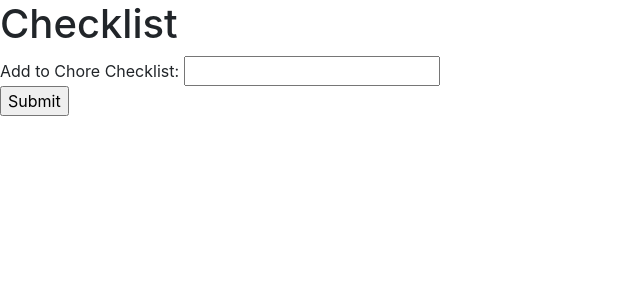
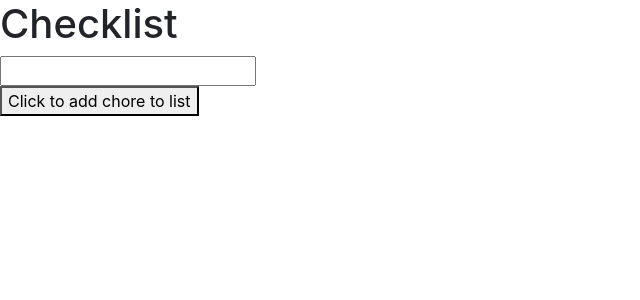
Before and after one commit to catonsun/cs329e-3, a Flask app: page /checklist in a window 1280 px wide. Shown: the top 300 px of the page, without its empty margins (0-640 px from the left). Run offline with Flask 2, Linux system fonts and the light colour scheme; some libraries are stand-ins or nearby versions.

Commit message:
added checklist functionality, messed around with localstorage

```diff
--- a/TEMPLATES/checklist.html
+++ b/TEMPLATES/checklist.html
@@ -1,11 +1,59 @@
 {% extends 'layout.html' %}
 
 {% block body %}
-    <h1>Checklist</h1>
-<form action="/checklist" method="post" enctype="multipart/form-data">
+
+<script>
+    if (localStorage.getItem("chores") === null) {
+        console.log("first time");
+        var chores = ["hello"];
+        localStorage.setItem("chores", chores);
+        //console.log(JSON.parse(localStorage.getItem("chores")));
+        console.log(localStorage.getItem("chores"));
+        console.dir(chores);
+    }
+    else {
+        console.log("creating list");
+        var list = localStorage.getItem("chores");
+        if (list) {
+            var newlist = JSON.parse(list);
+            for (var i = 0; i < list.length; i++) {
+                var textnode = document.createTextNode(newlist[i]);
+                node.appendChild(textnode);
+                document.getElementById("cl").appendChild(node);
+        }
+        }
+    }
+
+    function addToList() {
+        var node = document.createElement('LI');
+        var value = document.getElementById("chore").value;
+        if (value != "") {
+            var textnode = document.createTextNode(value);
+            node.appendChild(textnode);
+            document.getElementById("cl").appendChild(node);
+            var clist = localStorage.getItem("chores");
+            if (clist) {
+                console.log("got list. adding element");
+                clist = JSON.parse(clist);
+                clist.put(value);
+                console.log();
+            }
+
+        }
+    }
+</script>
+
+<h1>Checklist</h1>
+<!--<form action="/checklist" method="post" enctype="multipart/form-data">
     Add to Chore Checklist:
     <input type="text" name="Chore" required>
     <br>
     <input type="submit" value="Submit">
-</form>
+</form>-->
+<input type="text" name="chore" id="chore" required>
+<br>
+<button onclick="addToList()">Click to add chore to list</button>
+<ul id="cl">
+
+</ul>
 {% endblock %}
--- a/TEMPLATES/home-user.html
+++ b/TEMPLATES/home-user.html
@@ -6,6 +6,8 @@
     <a href="/upload">Click here to upload</a>
     <br>
     <a href="/delete">Click here to delete</a>
+    <br>
+    <a href="/checklist">Click Here to Add to Checklist</a>
     <body style="background-color:lightgreen">
     </body>
     </center>
--- a/app.py
+++ b/app.py
@@ -88,6 +88,7 @@ def delete():
         return redirect(url_for('index'))
     return render_template("delete.html")
 
+
 @app.route("/checklist", methods=['POST', 'GET'])
 def checklist():
     choreList = []
```
